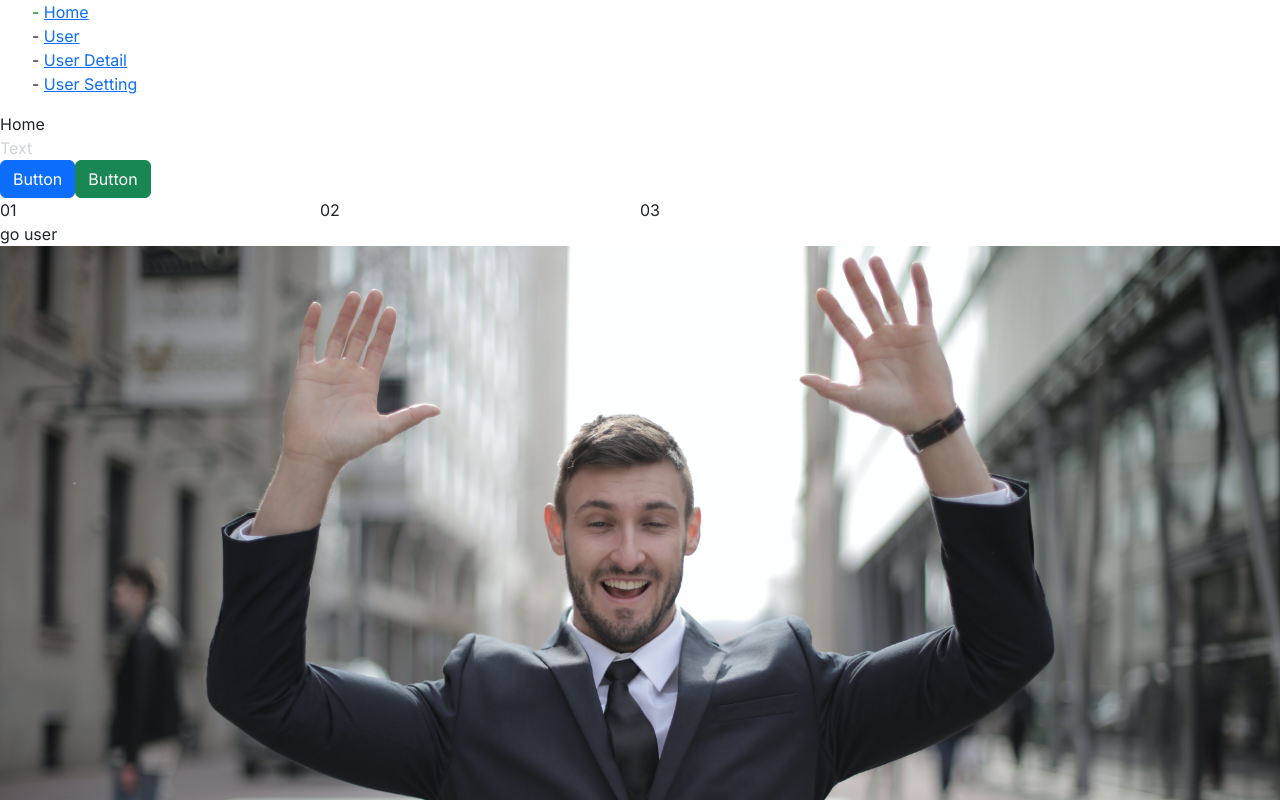
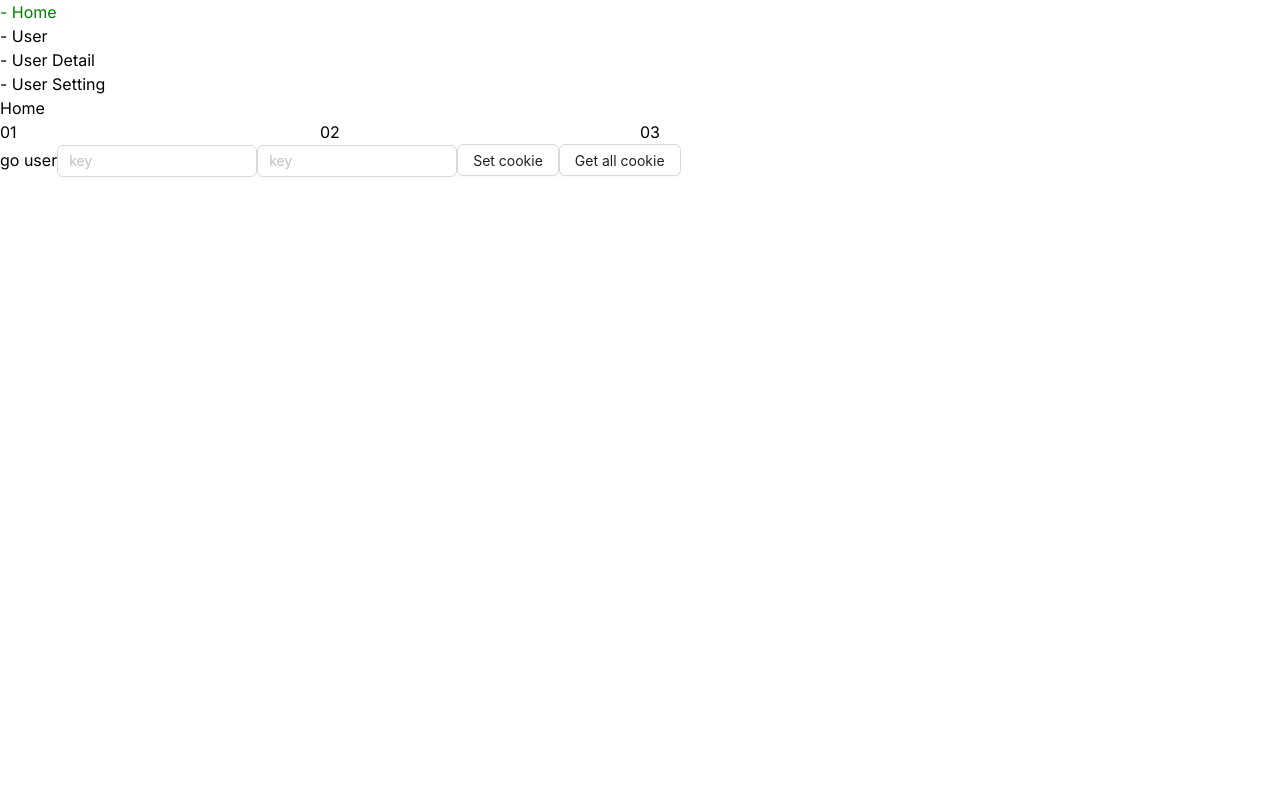
Before and after one commit to nguyenanhtuanHDU/nextjs-learning, a Next.js app: page / in a window 1280 px wide. Shown: the top 800 px of the page. Built offline with nearby package versions, Linux system fonts and the light colour scheme.

Commit message:
cookie next

```diff
--- a/app/layout.tsx
+++ b/app/layout.tsx
@@ -1,7 +1,8 @@
 import type { Metadata } from 'next'
 import { Inter } from 'next/font/google'
 import './globals.css'
-import 'bootstrap/dist/css/bootstrap.min.css';
+// import 'bootstrap/dist/css/bootstrap.min.css';
+import 'react-toastify/dist/ReactToastify.css';
 
 const inter = Inter({ subsets: ['latin'] })
 
--- a/app/page.tsx
+++ b/app/page.tsx
@@ -1,29 +1,21 @@
 'use client'
 
-import { Button } from "react-bootstrap";
 // import Navigator from "./components/navigator"; // không cần import
 import { useRouter } from "next/navigation";
-import Image from "next/image";
-import image from '../public/1.jpg'
 import dynamic from "next/dynamic";
-import { useReportWebVitals } from 'next/web-vitals'
+import { useState } from "react";
+import { getCookies, setCookie } from "cookies-next";
+import { Button, Input, notification } from "antd";
+import { ToastContainer, toast } from 'react-toastify';
 
 const Navigator = dynamic(() => import('./components/navigator'), { ssr: false }) // lazy loading
 // ssr: false : chỉ load ở client
 
 export default function Home() {
+  const [key, setKey] = useState('')
+  const [value, setValue] = useState('')
+
   const router = useRouter()
-
-  useReportWebVitals((metric) => {
-    console.log("🚀 ~ metric:", metric)
-    // các thuộc tính của metric:
-    // name: Tên của metric (vd: FP, FID, CLS)
-    // value: Giá trị của metric đo được
-    // delta: Thay đổi so với lần đo trước
-    // id: ID của lần đo metric
-    // startTime: Thời gian bắt đầu đo
-    // duration: Tổng thời gian diễn ra sự kiện đo metric
-  })
 
   const handleGoUserRoute = () => {
     if (confirm("Go to User route?")) {
@@ -32,23 +24,34 @@ export default function Home() {
     }
   }
 
+  const handleSetCookie = () => {
+    if (key && value) {
+      setCookie(key, value)
+      toast.success('Set cookie ok')
+    } else {
+      toast.error('Invalid value')
+    }
+  }
+
+  const getAllCookie = () => {
+    console.log('cookies: ', getCookies())
+  }
+
   return (
     <>
       <Navigator />
       <div>Home</div>
-      <div className="text-gray-300">Text</div>
-      <Button variant="primary">Button</Button>
-      <Button variant="success">Button</Button>
       <div className="flex flex-row">
         <div className="basis-1/4">01</div>
         <div className="basis-1/4">02</div>
         <div className="basis-1/2">03</div>
       </div>
-
       <button onClick={() => handleGoUserRoute()}>go user</button>
-
-      <Image src={image} alt='image' />
-      {/* tự co giãn với kích cỡ màn hình */}
+      <Input placeholder="key" onChange={(e) => setKey(e.target.value)} style={{ width: 200 }} />
+      <Input placeholder="key" onChange={(e) => setValue(e.target.value)} style={{ width: 200 }} />
+      <Button onClick={() => handleSetCookie()}>Set cookie</Button>
+      <Button onClick={() => getAllCookie()}>Get all cookie</Button>
+      <ToastContainer />
     </>
   )
 }
--- a/package.json
+++ b/package.json
@@ -9,12 +9,15 @@
     "lint": "next lint"
   },
   "dependencies": {
+    "antd": "^5.12.6",
     "axios": "^1.6.3",
     "bootstrap": "^5.3.2",
+    "cookies-next": "^4.1.0",
     "next": "^14.0.4",
     "react": "^18.2.0",
-    "react-bootstrap": "^2.9.2",
+    "react-cookie": "^7.0.0",
     "react-dom": "^18.2.0",
+    "react-toastify": "^9.1.3",
     "sass": "^1.69.6"
   },
   "devDependencies": {
```
Also changed, not shown: 1 other file (tests, documents, lock files or other folders).
